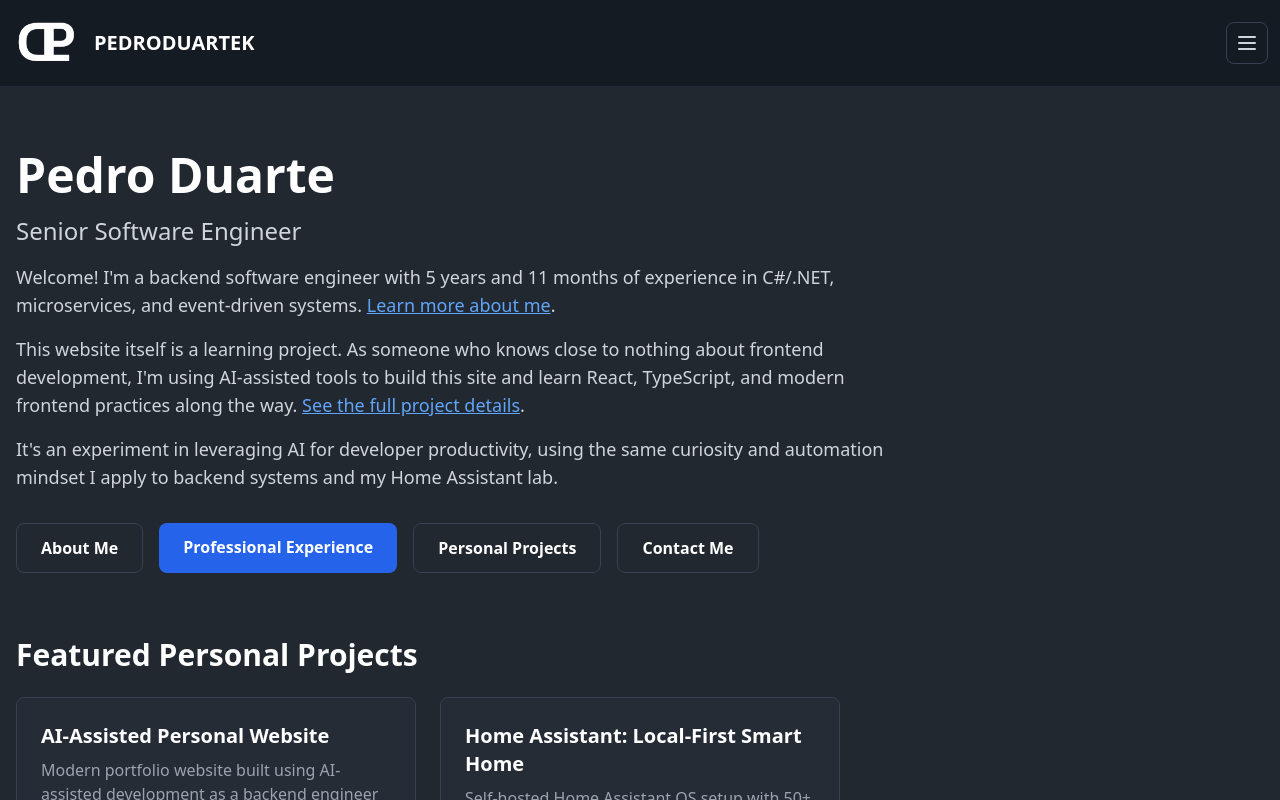
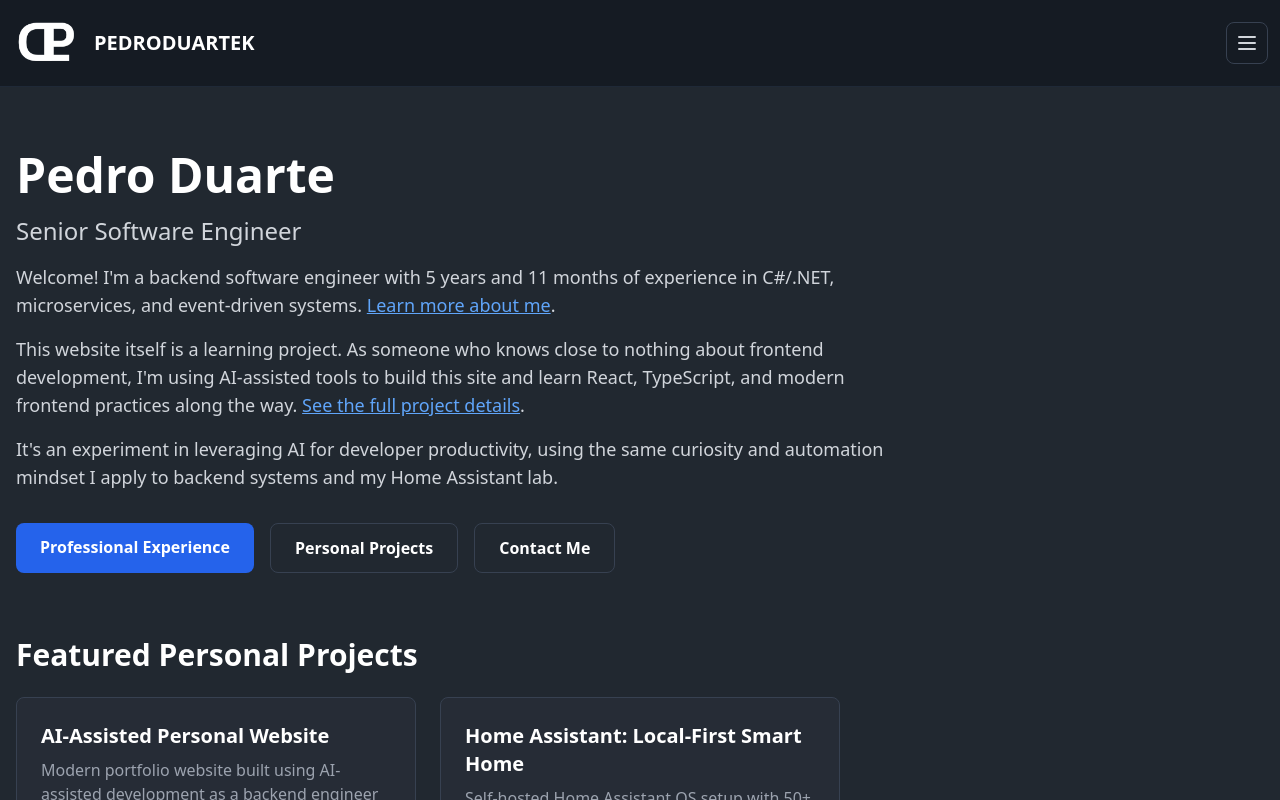
Before and after one commit to pedroduartek/personal-website.ai, a React (Vite) app in the folder apps/web/: page / in a window 1280 px wide. Shown: the top 800 px of the page. Built offline with nearby package versions, Linux system fonts and the light colour scheme.

Commit message:
refactor: remove About Me button from home page

```diff
--- a/apps/web/src/features/home/HomePage.tsx
+++ b/apps/web/src/features/home/HomePage.tsx
@@ -55,12 +55,6 @@ export default function HomePage() {
           </div>
           <div className="flex flex-col sm:flex-row gap-3 sm:gap-4">
             <Link
-              to="/about"
-              className="rounded-lg border border-gray-700 px-6 py-3 text-center font-semibold text-white transition-all duration-200 hover:scale-105 hover:bg-gray-800 hover:shadow-lg"
-            >
-              About Me
-            </Link>
-            <Link
               to="/experience"
               className="rounded-lg bg-blue-600 px-6 py-3 text-center font-semibold text-white transition-all duration-200 hover:scale-105 hover:bg-blue-700 hover:shadow-lg hover:shadow-blue-600/50"
             >
```
